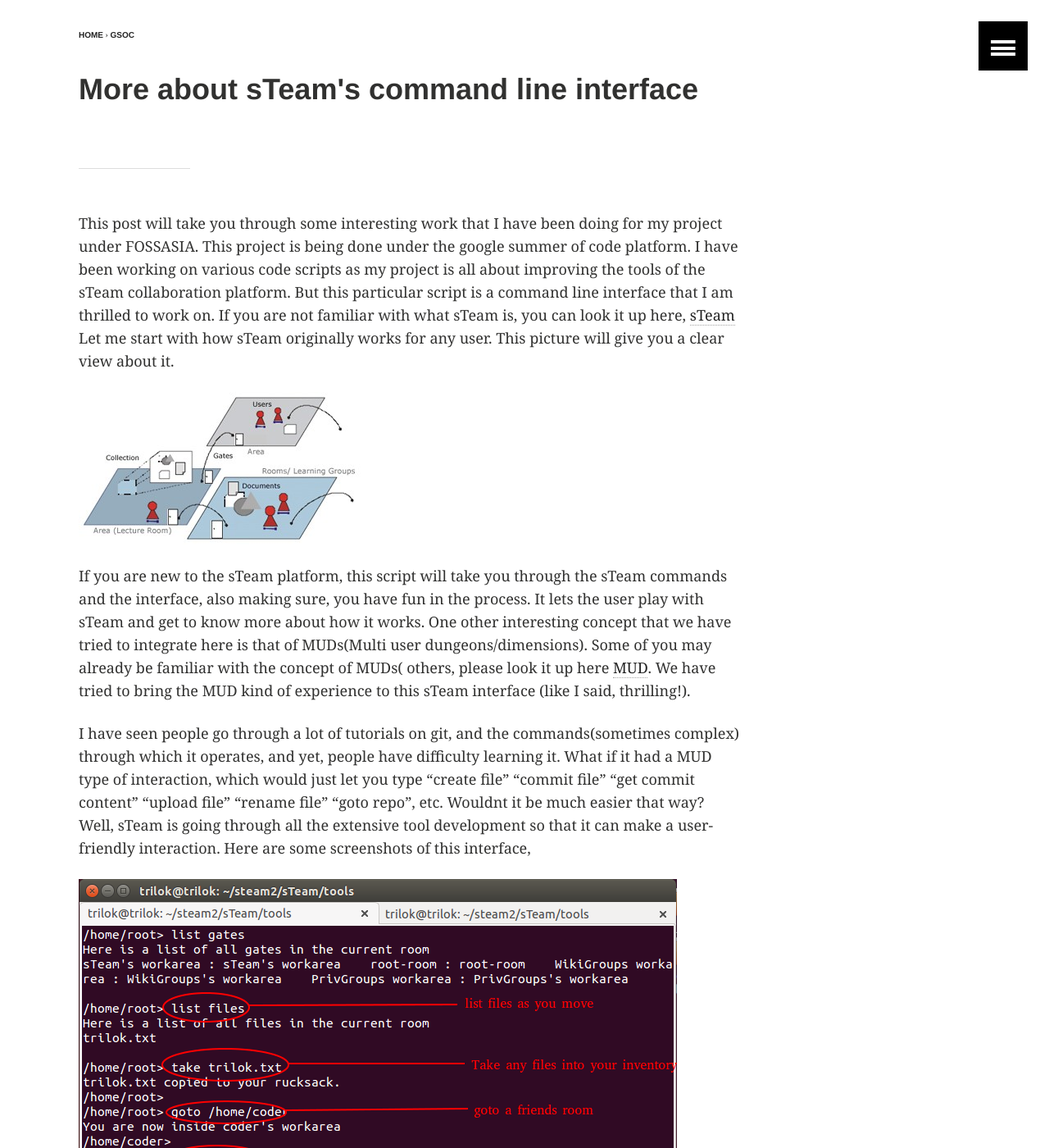
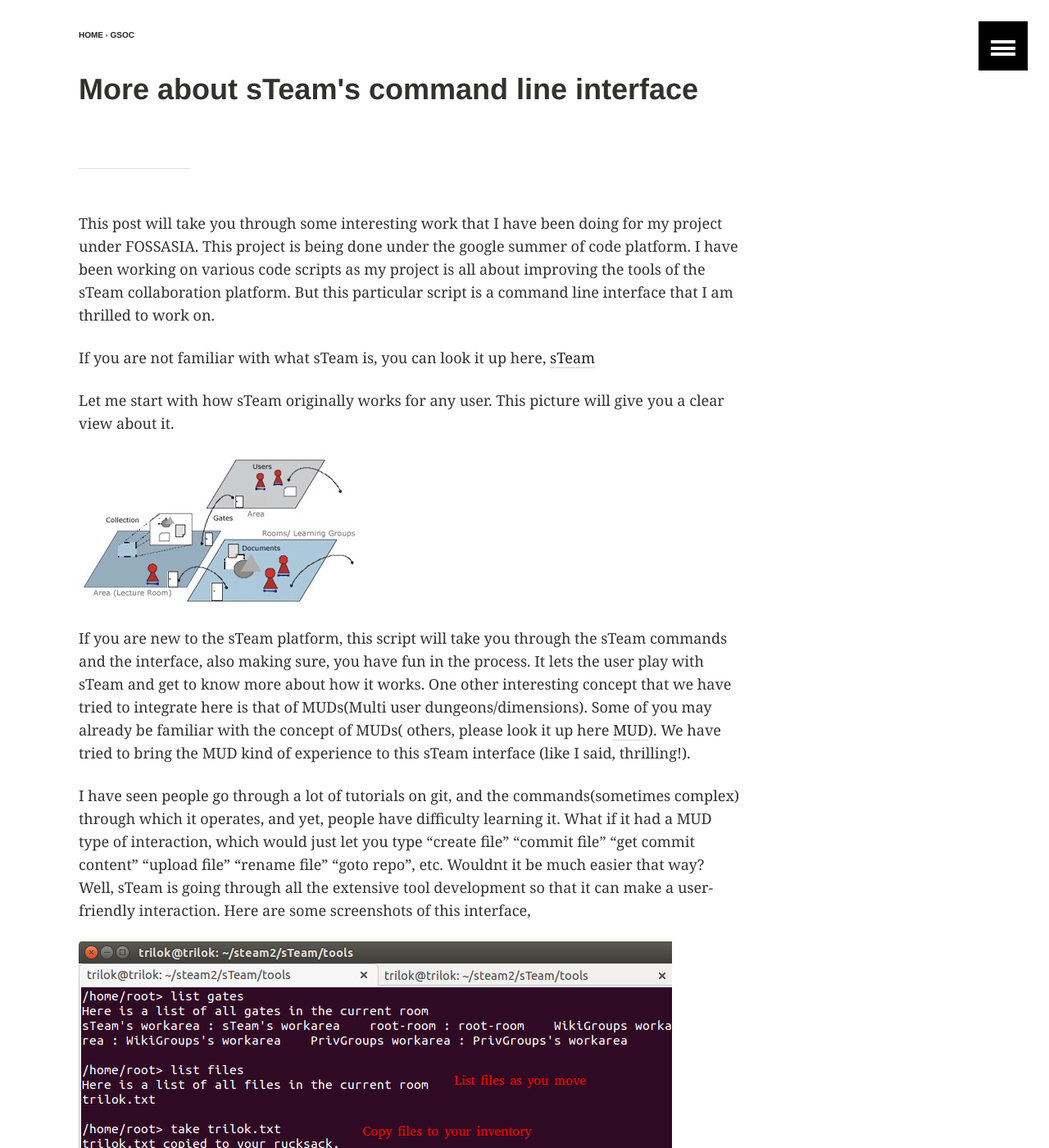
Before and after one commit to d4r3topk/d4r3topk.github.io, a Jekyll site: the page built from _posts/2015-07-31-gsoc-second-post.md, in a window 1280 px wide and 1400 px high, scrolled down 581 px. Shown: the whole window at 82% size. Built offline with Jekyll 4.4.1, drawn with Linux system fonts in a browser that asks for light colours; part of the change alters nothing that is shown; some of the changed text lies outside the part shown.

```diff
--- a/_posts/2015-07-31-gsoc-second-post.md
+++ b/_posts/2015-07-31-gsoc-second-post.md
@@ -1,7 +1,7 @@
 ---
 layout: article
 title: "More about sTeam's command line interface"
-date: 2015-07-02
+date: 2015-07-31
 categories: gsoc
 excerpt: "My Google Summer of Code post."
 tags: [gsoc, fossasia, user-interface, sTeam]
@@ -15,12 +15,14 @@ image:
 ---
 
 This post will take you through some interesting work that I have been doing for my project under FOSSASIA. This project is being done under the google summer of code platform. I have been working on various code scripts as my project is all about improving the tools of the sTeam collaboration platform. But this particular script is a command line interface that I am thrilled to work on.
+
 If you are not familiar with what sTeam is, you can look it up here, [sTeam](http://societyserver.org/Topics/sTeam/)
+
 Let me start with how sTeam originally works for any user. This picture will give you a clear view about it.
 
 ![sTeam overview]({{ site.url }}/images/steam_working.png)
 
-If you are new to the sTeam platform, this script will take you through the sTeam commands and the interface, also making sure, you have fun in the process. It lets the user play with sTeam and get to know more about how it works. One other interesting concept that we have tried to integrate here is that of MUDs(Multi user dungeons/dimensions). Some of you may already be familiar with the concept of MUDs( others, please look it up here [MUD](https://en.wikipedia.org/wiki/MUD). We have tried to bring the MUD kind of experience to this sTeam interface (like I said, thrilling!).
+If you are new to the sTeam platform, this script will take you through the sTeam commands and the interface, also making sure, you have fun in the process. It lets the user play with sTeam and get to know more about how it works. One other interesting concept that we have tried to integrate here is that of MUDs(Multi user dungeons/dimensions). Some of you may already be familiar with the concept of MUDs( others, please look it up here [MUD](https://en.wikipedia.org/wiki/MUD)). We have tried to bring the MUD kind of experience to this sTeam interface (like I said, thrilling!).
 
 I have seen people go through a lot of tutorials on git, and the commands(sometimes complex) through which it operates, and yet, people have difficulty learning it. What if it had a MUD type of interaction, which would just let you type "create file" "commit file" "get commit content" "upload file" "rename file" "goto repo", etc. Wouldnt it be much easier that way? Well, sTeam is going through all the extensive tool development so that it can make a user-friendly interaction. Here are some screenshots of this interface,
 
@@ -32,4 +34,6 @@ I have seen people go through a lot of tutorials on git, and the commands(someti
 
 ![sTeam editing interface]({{ site.url }}/images/steamshell_edit.png)
 
-This interface is under heavy development and plans to make sTeam more and more interesting for its users. If you have any questions on sTeam, please feel free to contact me, or join us on our daily scrum meetings in IRC (#steam-devel) or join #fossasia and ping us with a question.
+This interface is under heavy development and plans to make sTeam more and more interesting for its users. If you have any questions on sTeam, please feel free to contact me, or join us on our daily scrum meetings on IRC (#steam-devel) or join #fossasia and ping us with a question.
+
+If you are looking for a open source project and want to contribute to FOSSASIA, Please have a look at [FOSSASIA labs](http://labs.fossasia.org/).
```
Also changed, not shown: images/fossasia2.jpg (added), images/steamshell1.png.
